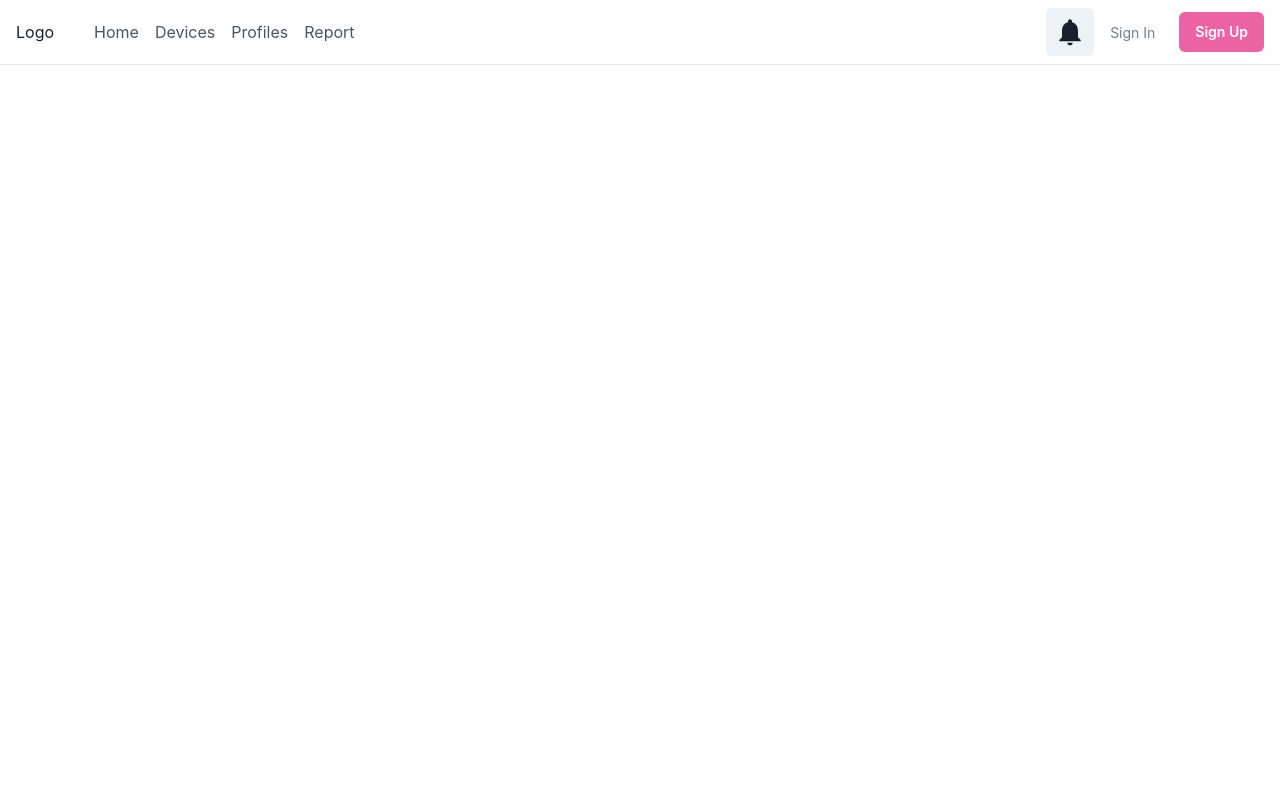
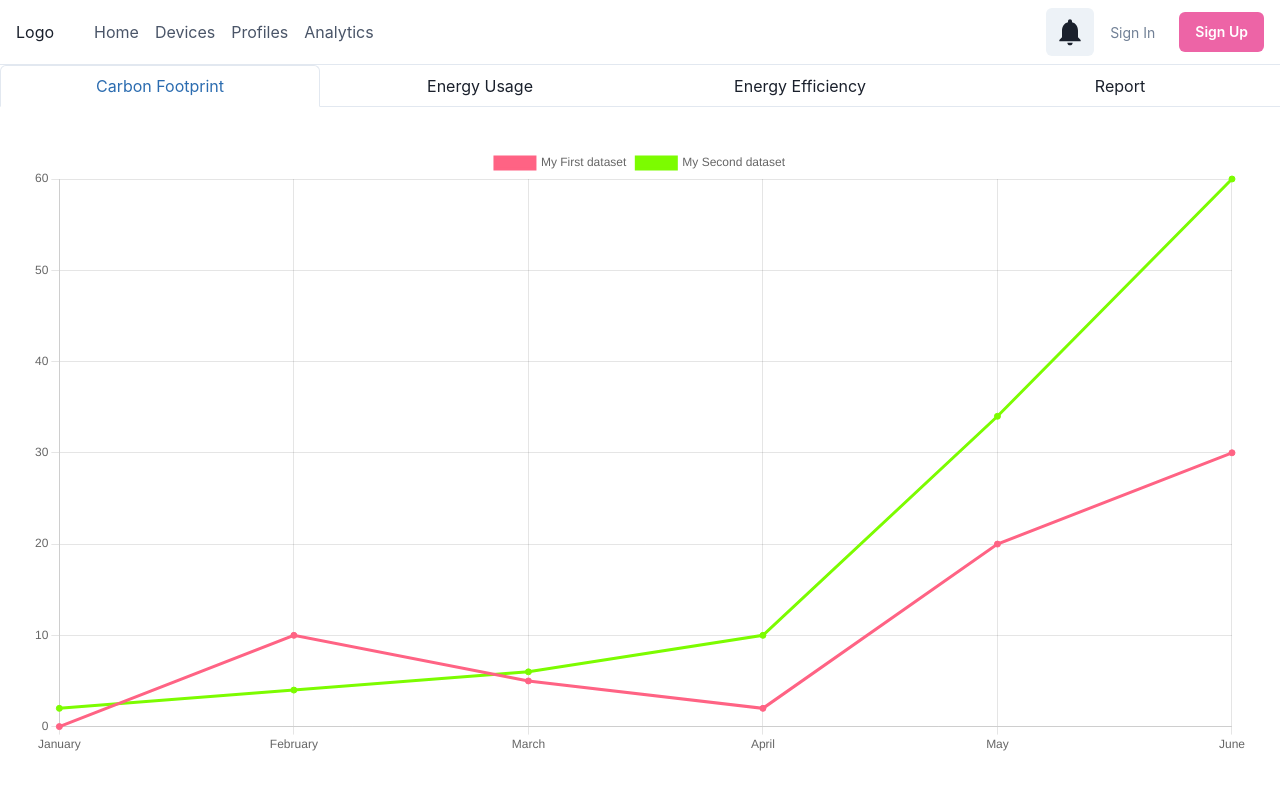
Before and after one commit to tryhardlaijun/ICT2106_P2_Project, a React (Create React App) app in the folder SmartHomeManager/SmartHomeManager.View/: page /analytics in a window 1280 px wide. Shown: the top 790 px of the page. Built offline with nearby package versions, Linux system fonts and the light colour scheme.

Commit message:
line chart done

```diff
--- a/SmartHomeManager/SmartHomeManager.View/package.json
+++ b/SmartHomeManager/SmartHomeManager.View/package.json
@@ -9,8 +9,11 @@
     "@testing-library/jest-dom": "^5.16.5",
     "@testing-library/react": "^13.4.0",
     "@testing-library/user-event": "^13.5.0",
+    "chart.js": "^4.2.0",
+    "Faker": "^0.7.2",
     "framer-motion": "^9.0.0",
     "react": "^18.2.0",
+    "react-chartjs-2": "^5.2.0",
     "react-dom": "^18.2.0",
     "react-scripts": "5.0.1",
     "web-vitals": "^2.1.4"
--- a/SmartHomeManager/SmartHomeManager.View/src/App.js
+++ b/SmartHomeManager/SmartHomeManager.View/src/App.js
@@ -5,7 +5,7 @@ import { NavBar } from "./components/NavBar";
 import Home from "./pages/Home";
 import Devices from "./pages/Devices";
 import Profiles from "./pages/Profiles";
-import Report from "pages/Report";
+import Report from "pages/Analytics";
 
 export function App() {
   return (
@@ -16,7 +16,7 @@ export function App() {
           <Route path="/" element={<Home />} />
           <Route path="/devices" element={<Devices />} />
           <Route path="/profiles" element={<Profiles />} />
-          <Route path="/report" element={<Report />} />
+          <Route path="/analytics" element={<Report />} />
         </Routes>
       </Router>
     </>
--- /dev/null
+++ b/SmartHomeManager/SmartHomeManager.View/src/components/Analytics/AnalyticsTab.js
@@ -0,0 +1,44 @@
+import React from 'react'
+import {
+    Tabs,
+    TabList,
+    TabPanels,
+    Tab,
+    TabPanel,
+    Box,
+    Center,
+    Container,
+} from '@chakra-ui/react';
+import CarbonChart from './CarbonChart';
+
+
+function AnalyticsTab() {
+    return (
+        <Tabs isFitted variant='enclosed'>
+            <TabList mb='1em'>
+                <Tab>Carbon Footprint</Tab>
+                <Tab>Energy Usage</Tab>
+                <Tab>Energy Efficiency</Tab>
+                <Tab>Report</Tab>
+            </TabList>
+            <TabPanels>
+                <TabPanel>
+                    <Container maxWidth={1800} mt={2} centerContent>
+                        <CarbonChart />
+                    </Container>
+                </TabPanel>
+                <TabPanel>
+                    <p>Energy Usage</p>
+                </TabPanel>
+                <TabPanel>
+                    <p>Energy Efficiency</p>
+                </TabPanel>
+                <TabPanel>
+                    <p>Report</p>
+                </TabPanel>
+            </TabPanels>
+        </Tabs>
+    )
+}
+
+export default AnalyticsTab
--- /dev/null
+++ b/SmartHomeManager/SmartHomeManager.View/src/components/Analytics/CarbonChart.js
@@ -0,0 +1,33 @@
+import React from 'react'
+import Chart from "chart.js/auto";
+import { Line } from "react-chartjs-2";
+
+
+const labels = ["January", "February", "March", "April", "May", "June"];
+
+const data = {
+  labels: labels,
+  datasets: [
+    {
+      label: "My First dataset",
+      backgroundColor: "rgb(255, 99, 132)",
+      borderColor: "rgb(255, 99, 132)",
+      data: [0, 10, 5, 2, 20, 30, 45],
+    },
+    {
+      label: "My Second dataset",
+      backgroundColor: "rgb(124,252,0)",
+      borderColor: "rgb(124,252,0)",
+      data: [2, 4, 6, 10, 34, 60],
+    }
+  ],
+};
+
+function CarbonChart() {
+
+  return (
+    <Line data={data} />
+  )
+}
+
+export default CarbonChart
--- a/SmartHomeManager/SmartHomeManager.View/src/components/NavBar.js
+++ b/SmartHomeManager/SmartHomeManager.View/src/components/NavBar.js
@@ -184,8 +184,8 @@ const NAV_ITEMS = [
     href: "/profiles",
   },
   {
-    label: "Report",
-    href: "/report",
+    label: "Analytics",
+    href: "/analytics",
   },
 
 ];
--- /dev/null
+++ b/SmartHomeManager/SmartHomeManager.View/src/pages/Analytics.js
@@ -0,0 +1,10 @@
+import React from "react";
+import AnalyticsTab from "components/Analytics/AnalyticsTab";
+
+export default function Analytics() {
+  return (
+    <>
+      <AnalyticsTab/>
+    </>
+  )
+}
--- a/SmartHomeManager/SmartHomeManager.View/src/pages/Report.js
+++ /dev/null
@@ -1,5 +0,0 @@
-import React from "react";
-
-export default function Report() {
-  return <div>report</div>;
-}
```
Also changed, not shown: 1 other file (tests, documents, lock files or other folders).
